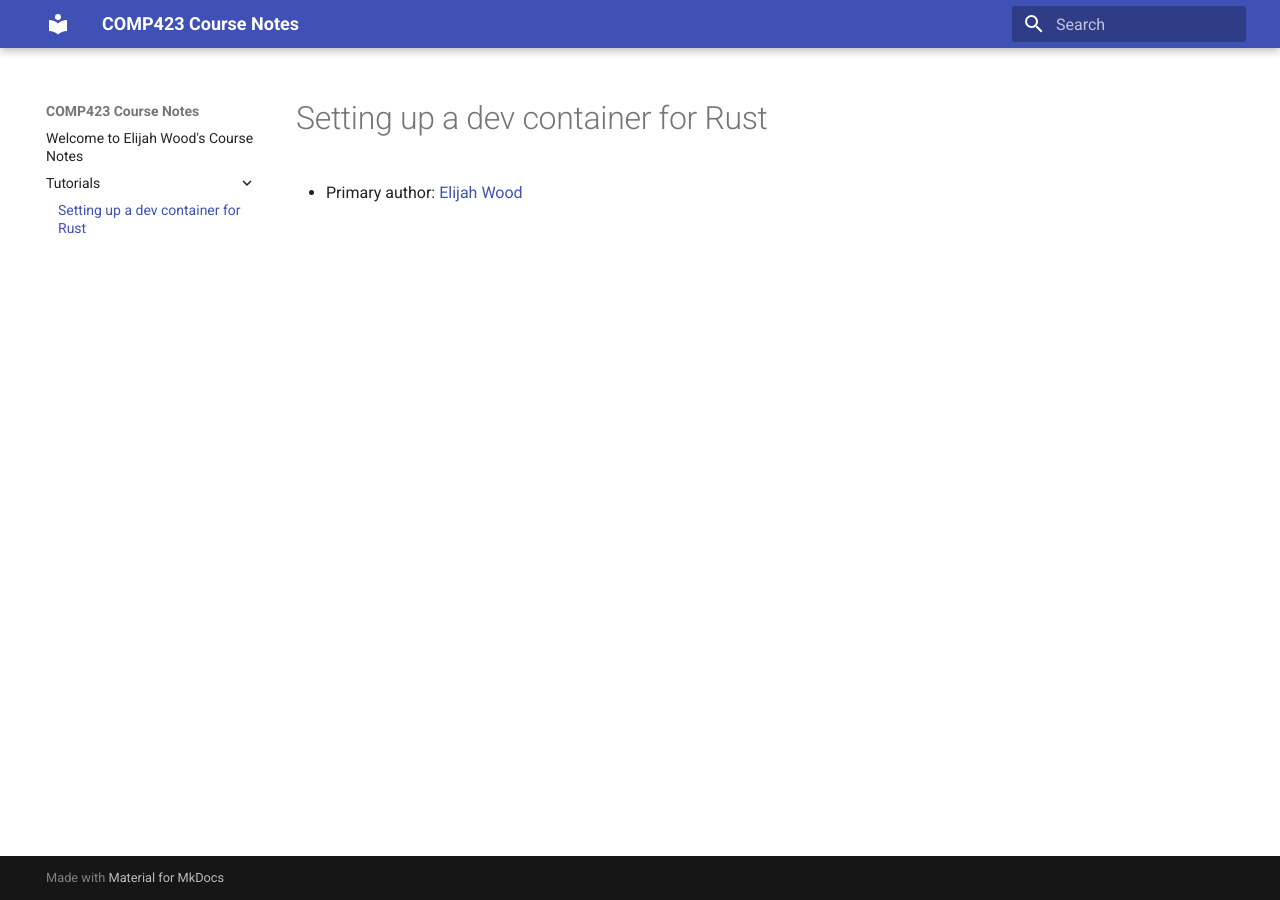
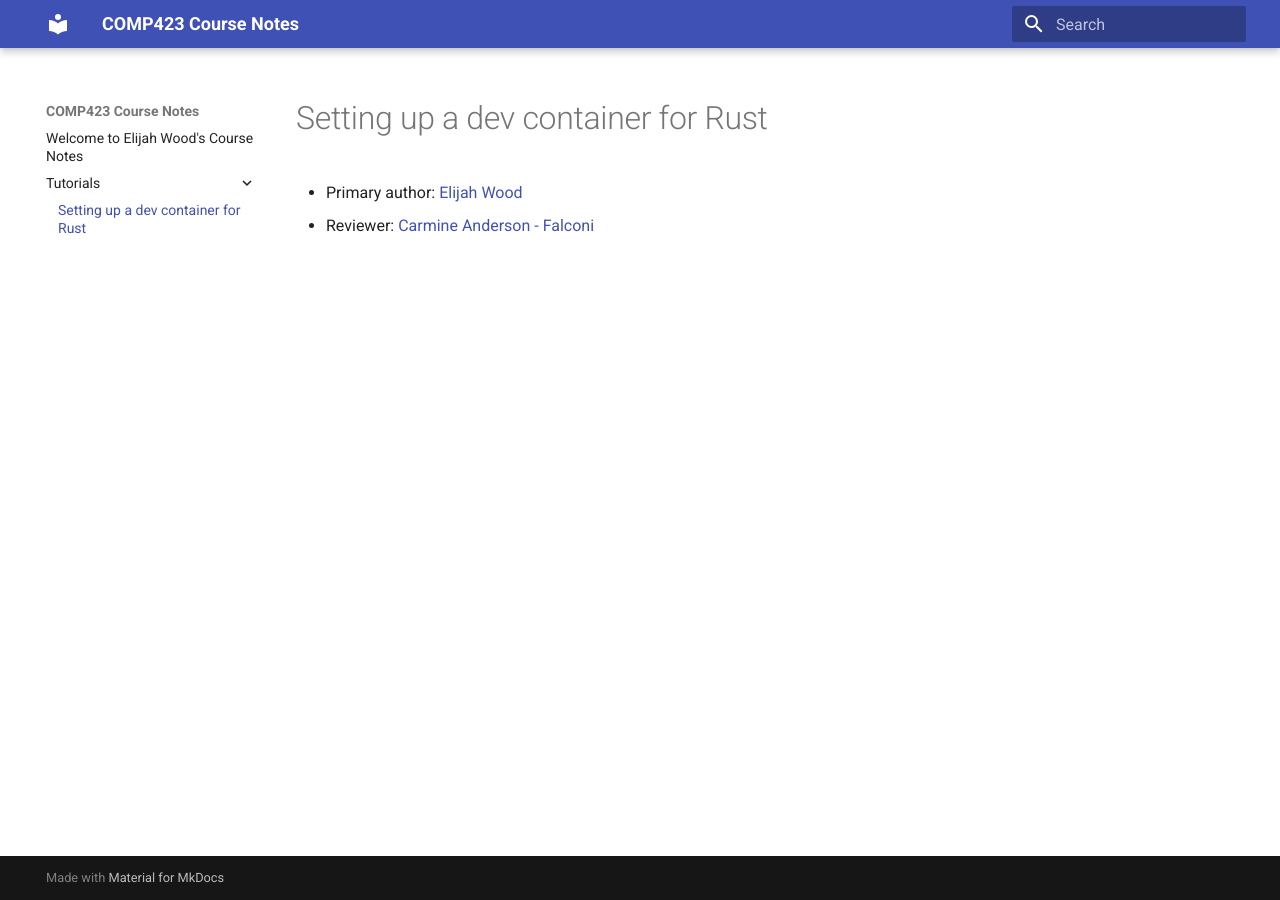
Before and after one commit to ElijahWood2003/comp-423-course-notes, an MkDocs documentation site: the page built from docs/tutorials/rust-setup.md, in a window 1280 px wide. Built offline with MkDocs 1.6.1 and Material for MkDocs 9.7.7, drawn with Linux system fonts in a browser that asks for light colours.

Commit message:
reviewer-changes

```diff
--- a/docs/tutorials/rust-setup.md
+++ b/docs/tutorials/rust-setup.md
@@ -1,3 +1,4 @@
 # Setting up a dev container for Rust
 
 * Primary author: [Elijah Wood](https://github.com/ElijahWood2003)
+* Reviewer: [Carmine Anderson - Falconi](https://github.com/carmine-anderson)
```
